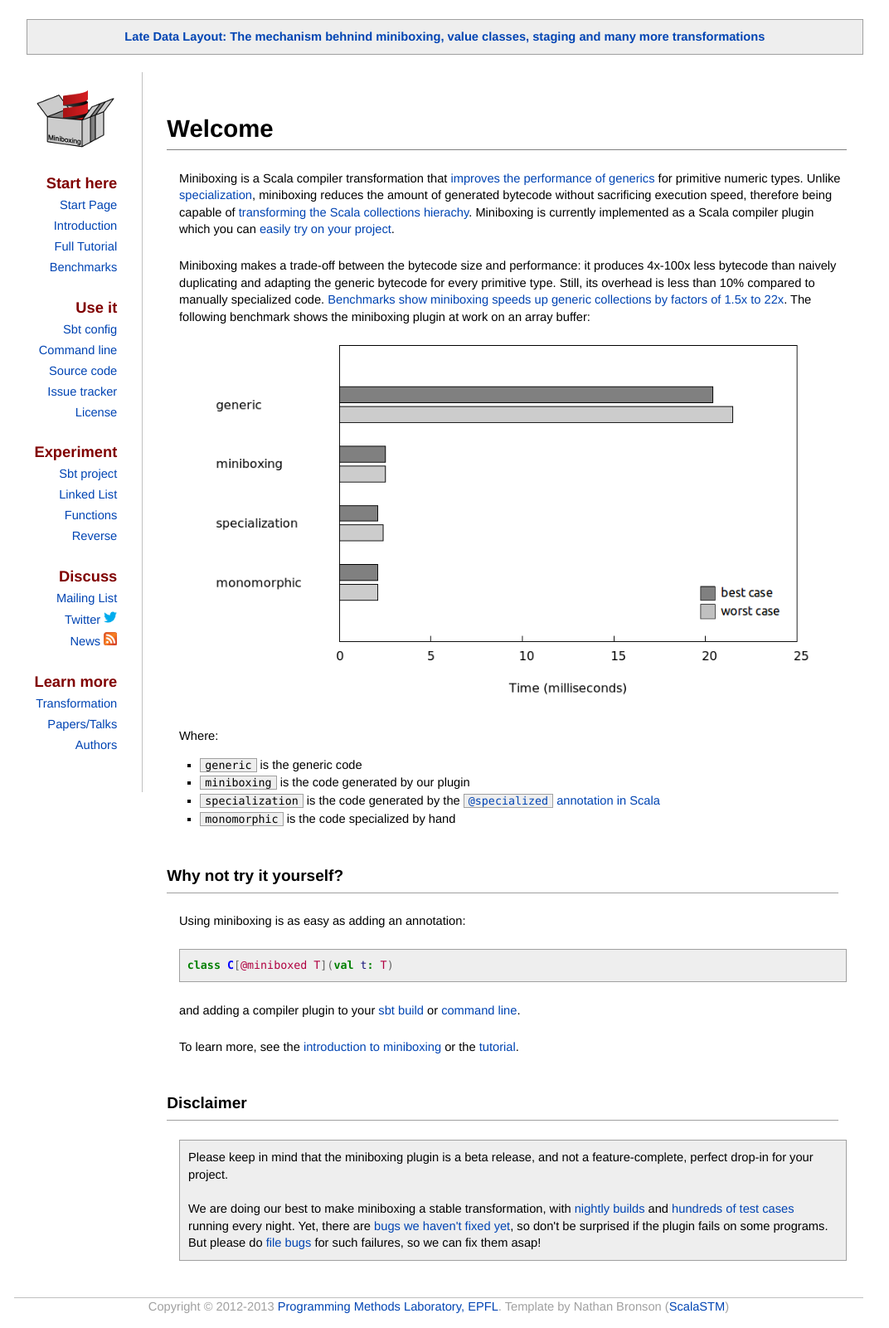
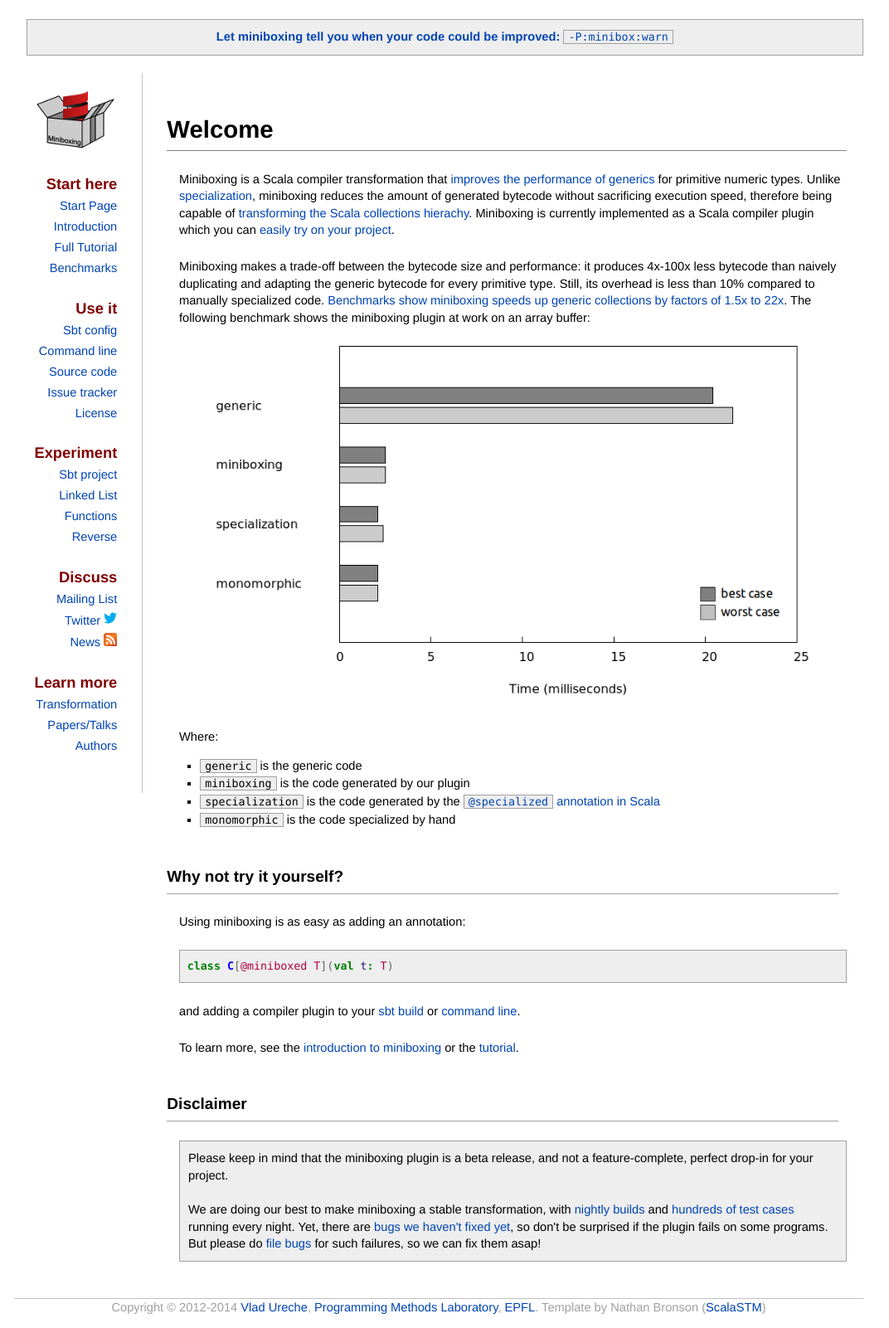
Before and after one commit to miniboxing/miniboxing.github.io, a Jekyll site: the page built from index.md, in a window 1280 px wide. Shown: the whole page at 83% size, without its empty margins (111-1183 px from the left). Built offline with Jekyll 4.4.1, drawn with Linux system fonts in a browser that asks for light colours.

Commit message:
Layout, updated top banner and copyright

```diff
--- a/_layouts/default.html
+++ b/_layouts/default.html
@@ -26,7 +26,7 @@
   <body>
     <div id='outer'>
       <p class="paper" align="center">
-        <a href="/ldl"><b>Late Data Layout: The mechanism behnind miniboxing, value classes, staging and many more transformations</b></a>
+        <a href="/2014/10/21/miniboxing-warnings.html"><b>Let miniboxing tell you when your code could be improved: </b><code>-P:minibox:warn</code></a>
       </p>
       <br/>
       <div id='menu'>
@@ -108,7 +108,7 @@
           <a href="http://disqus.com" class="dsq-brlink">comments powered by <span class="logo-disqus">Disqus</span></a>
         {% endif %}
       </div>
-      <div id='footer'>Copyright &copy; 2012-2013 <a href="http://lamp.epfl.ch">Programming Methods Laboratory, EPFL</a>. Template by Nathan Bronson (<a href="http://nbronson.github.io/scala-stm">ScalaSTM</a>)</div>
+      <div id='footer'>Copyright &copy; 2012-2014 <a href="http://vladureche.ro" target="_blank">Vlad Ureche</a>, <a href="http://lamp.epfl.ch" target="_blank">Programming Methods Laboratory</a>, <a href="http://epfl.ch" target="_blank">EPFL</a>. Template by Nathan Bronson (<a href="http://nbronson.github.io/scala-stm">ScalaSTM</a>)</div>
     </div>
   </body>
 </html>
```
